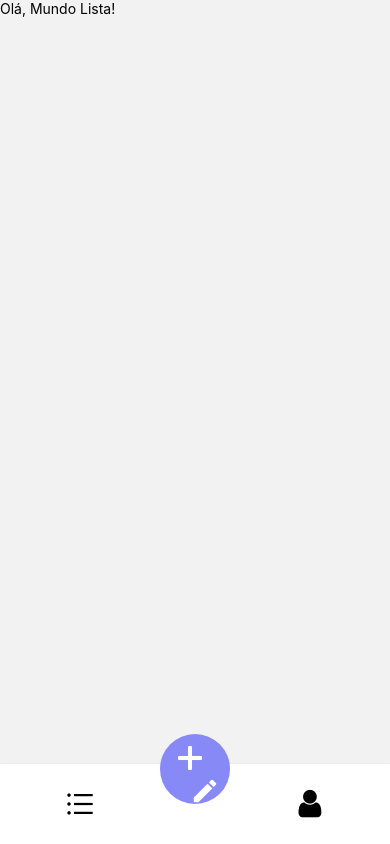
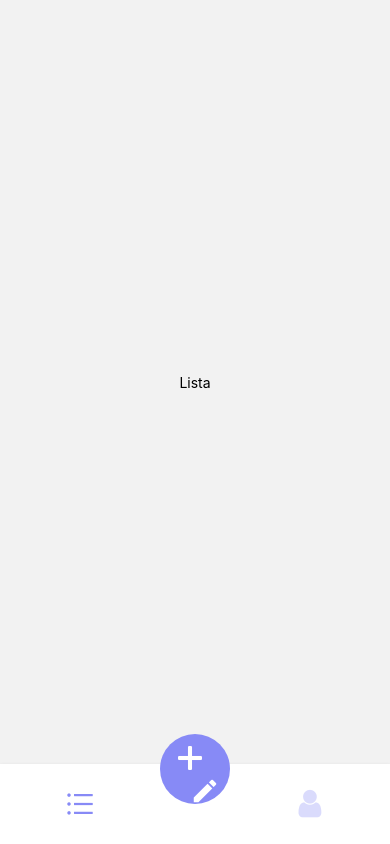
Before and after one commit to raivinht/ReactNative-App, a React Native app: screen /BottomRoutes in a window 390 px wide. Built offline with nearby package versions, Linux system fonts and the light colour scheme.

Commit message:
Finishing the bottom navigation, changing buttons opacity on press, applying more secure undo method.

```diff
--- a/src/components/CustomTabBar/index.tsx
+++ b/src/components/CustomTabBar/index.tsx
@@ -2,14 +2,22 @@
 import { Text, TouchableOpacity, View } from "react-native";
 import { AntDesign, FontAwesome, Entypo, MaterialIcons } from '@expo/vector-icons'
 import { style } from "./styles";
+import { themes } from "../../global/themes";
 
 export default ({state, navigation}: any) => {
+
+    const go = (screenName: string) => {
+        navigation.navigate(screenName);
+    }
     return (
         <View style={style.tabArea}>
-            <TouchableOpacity style={style.tabItem}>
+            <TouchableOpacity style={style.tabItem} onPress={() => go("List")}>
                 <AntDesign
                     name="bars"
-                    style={{ fontSize: 32 }}
+                    style={{ opacity: state.index === 0 ? 1: 0.3,
+                        color:themes.colors.primary,
+                        fontSize: 32
+                     }}
                 />
             </TouchableOpacity>
             <TouchableOpacity style={style.tabItemButton}>
@@ -28,10 +36,13 @@
                     />
                 </View>
             </TouchableOpacity>
-            <TouchableOpacity style={style.tabItem}>
+            <TouchableOpacity style={style.tabItem} onPress={() => go("User")}>
                 <FontAwesome
                     name="user"
-                    style={{ fontSize: 32 }}
+                    style={{ opacity: state.index === 1 ? 1: 0.3,
+                        color:themes.colors.primary,
+                        fontSize: 32
+                     }}
                 />
             </TouchableOpacity>
         </View>
--- a/src/pages/list/index.tsx
+++ b/src/pages/list/index.tsx
@@ -1,10 +1,10 @@
 import React from "react";
-import { Text } from "react-native";
+import { Text, View } from "react-native";
 
-export default function List () {
+export default function List() {
     return (
-        <Text>
-            Olá, Mundo Lista!
-        </Text>
+        <View style={{flex: 1, justifyContent: 'center', alignItems: 'center' }}>
+            <Text>Lista</Text>
+        </View>
     )
 }
--- a/src/pages/login/index.tsx
+++ b/src/pages/login/index.tsx
@@ -24,7 +24,7 @@
                 return Alert.alert('Atenção', 'Informe os campos obrigatórios!');
             }
 
-            navigation.navigate("BottomRoutes")
+            navigation.reset({ routes: [{ name: "BottomRoutes" }]})
 
             console.log("Logou!!!!!!!!!!!!!!!!!!!!!!!!!!!!!");
 
--- a/src/pages/user/index.tsx
+++ b/src/pages/user/index.tsx
@@ -1,10 +1,10 @@
 import React from "react";
-import { Text } from "react-native";
+import { Text, View } from "react-native";
 
-export default function User () {
+export default function User() {
     return (
-        <Text>
-            Olá, Mundo User!
-        </Text>
+        <View style={{flex: 1, justifyContent: 'center', alignItems: 'center' }}>
+            <Text>User</Text>
+        </View>
     )
 }
```
